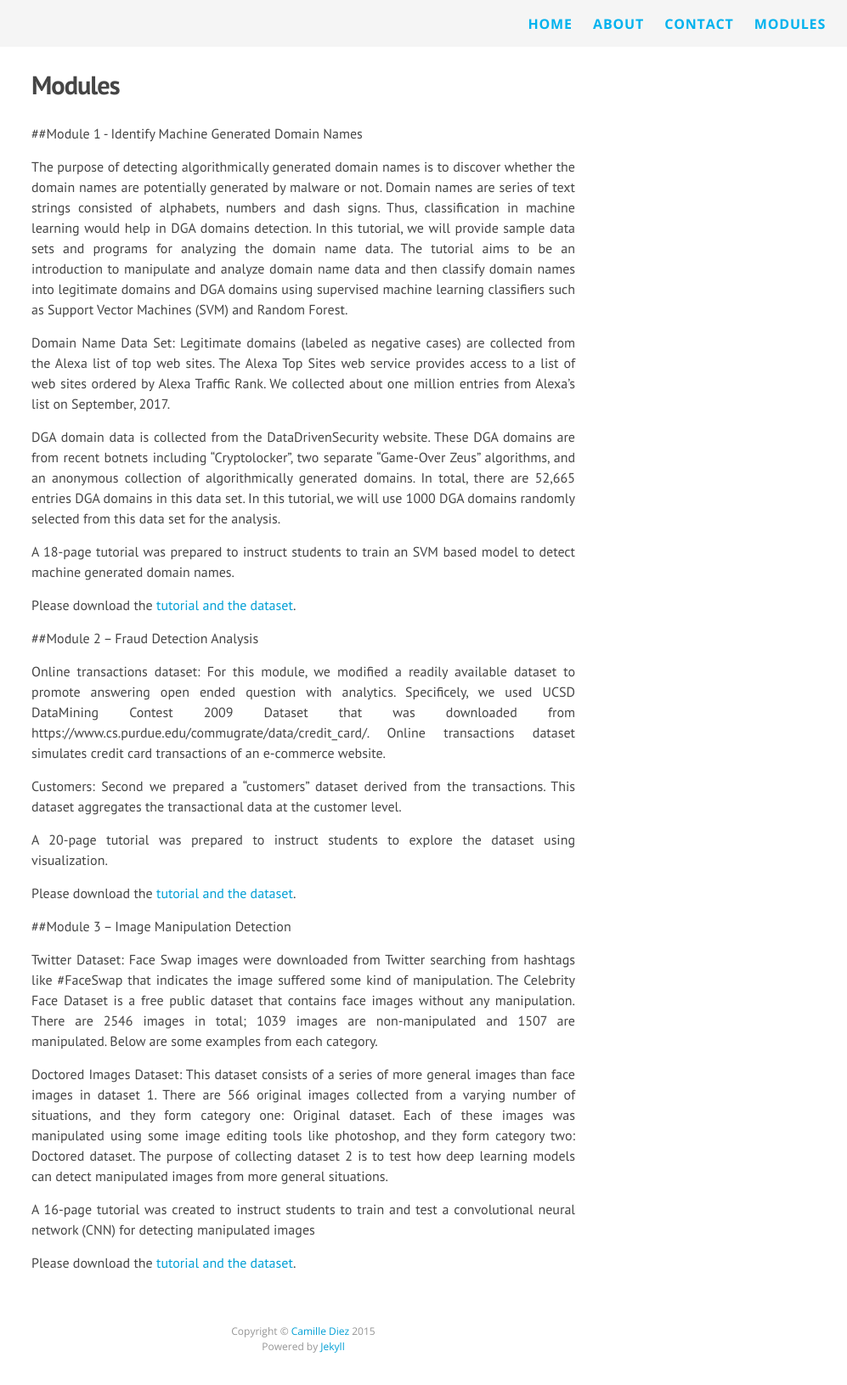
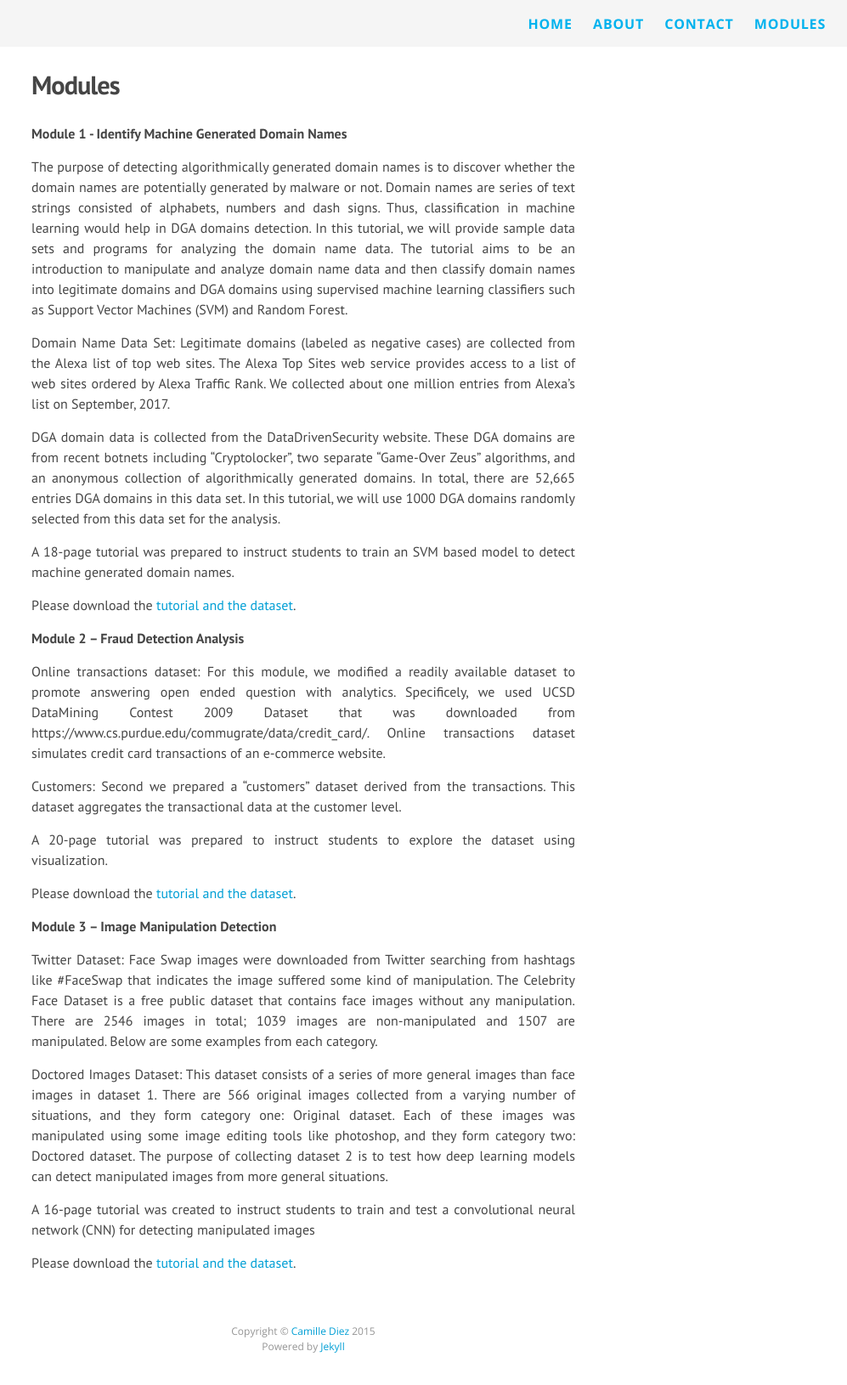
Before and after one commit to daisecpace/daisecpace, a Jekyll site: the page built from modules.md, in a window 1280 px wide. Shown: the whole page at 85% size, without its empty margins (283-1280 px from the left). Built offline with Jekyll 4.4.1, drawn with Linux system fonts in a browser that asks for light colours; nearby versions of some CDN libraries.

Commit message:
spacing and headings

```diff
--- a/modules.md
+++ b/modules.md
@@ -5,7 +5,7 @@ permalink: /modules/
 ---
 
 
-##Module 1 -   Identify Machine Generated Domain Names
+**Module 1 -   Identify Machine Generated Domain Names**
 
 The purpose of detecting algorithmically generated domain names is to discover whether the domain names are potentially generated by malware or not. Domain names are series of text strings consisted of alphabets, numbers and dash signs. Thus, classification in machine learning would help in DGA domains detection. In this tutorial, we will provide sample data sets and programs for analyzing the domain name data. The tutorial aims to be an introduction to manipulate and analyze domain name data and then classify domain names into legitimate domains and DGA domains using supervised machine learning classifiers such as Support Vector Machines (SVM) and Random Forest.
 
@@ -21,7 +21,7 @@ Please download the [tutorial and the dataset](https://github.com/daisecpace/dai
 
 
 
-##Module 2 – Fraud Detection Analysis
+**Module 2 – Fraud Detection Analysis**
 
 Online transactions dataset: For this module, we modified a readily available dataset to promote answering open ended question with analytics. Specificely, we used UCSD DataMining Contest 2009 Dataset that was downloaded from https://www.cs.purdue.edu/commugrate/data/credit_card/. Online transactions dataset simulates credit card transactions of an e-commerce website.
 
@@ -35,7 +35,7 @@ Please download the [tutorial and the dataset](https://github.com/daisecpace/dai
 
 
 
-##Module 3 – Image Manipulation Detection
+**Module 3 – Image Manipulation Detection**
 
 Twitter Dataset: Face Swap images were downloaded from Twitter searching from hashtags like #FaceSwap that indicates the image suffered some kind of manipulation. The Celebrity Face Dataset is a free public dataset that contains face images without any manipulation. There are 2546 images in total; 1039 images are non-manipulated and 1507 are manipulated. Below are some examples from each category.
 
```
